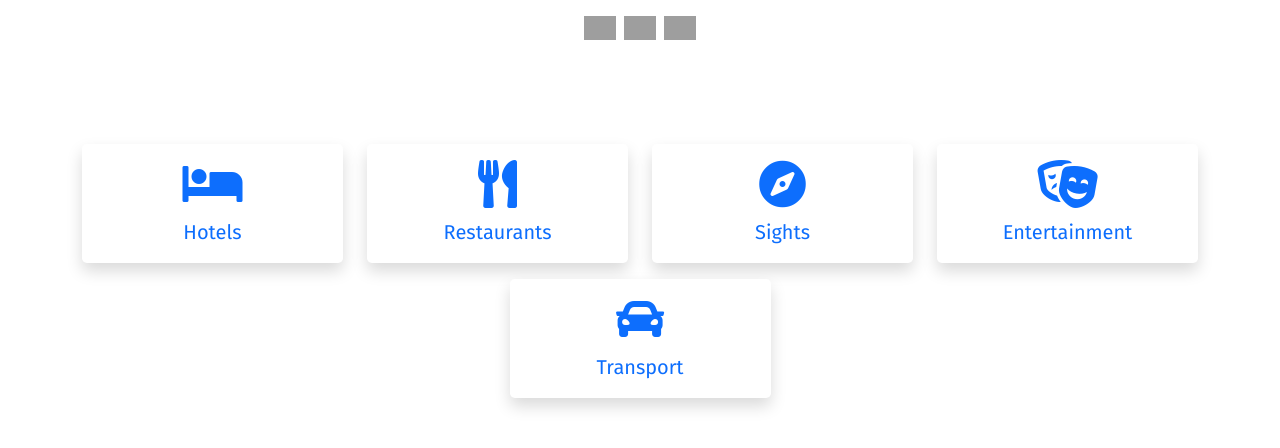
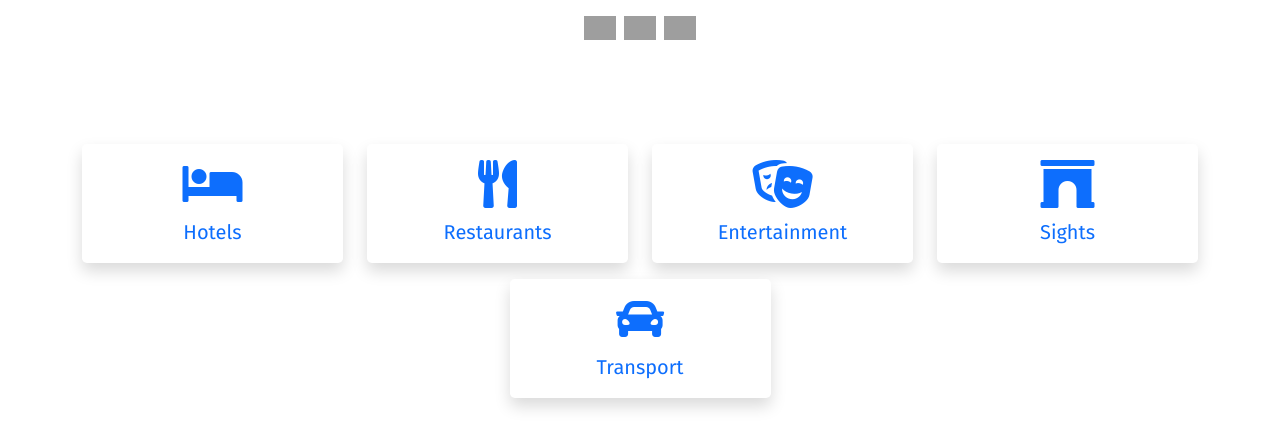
Before and after one commit to Kajaia/vue-datatables, a Vue app: page / in a window 1280 px wide. Shown: the top 448 px of the page. Built offline with nearby package versions, Linux system fonts and the light colour scheme; grey boxes are pictures that could not be loaded.

Commit message:
Added some categories but yet hidden

```diff
--- a/src/views/HomeView.vue
+++ b/src/views/HomeView.vue
@@ -10,7 +10,7 @@
               :to="{ name: 'Category', params: { category: 'hotels' } }"
               >{{
                 $store.state.locale === "ka"
-                  ? "სასტუმროები"
+                  ? "განთავსება"
                   : $store.state.locale === "en"
                   ? "Hotels"
                   : $store.state.locale === "ru"
@@ -32,33 +32,11 @@
               :to="{ name: 'Category', params: { category: 'restaurants' } }"
               >{{
                 $store.state.locale === "ka"
-                  ? "რესტორნები"
+                  ? "კვება"
                   : $store.state.locale === "en"
                   ? "Restaurants"
                   : $store.state.locale === "ru"
                   ? "Рестораны"
-                  : null
-              }}</router-link
-            >
-          </div>
-        </div>
-      </div>
-    </div>
-    <div class="col-6 col-md-4 col-lg-3 my-2">
-      <div class="card h-100 border-0 rounded-3 shadow">
-        <div class="card-body text-center">
-          <i class="fas fa-compass fa-3x text-primary"></i>
-          <div class="mt-2">
-            <router-link
-              class="stretched-link text-decoration-none fs-5"
-              :to="{ name: 'Category', params: { category: 'sights' } }"
-              >{{
-                $store.state.locale === "ka"
-                  ? "ღირსშესანიშნაობები"
-                  : $store.state.locale === "en"
-                  ? "Sights"
-                  : $store.state.locale === "ru"
-                  ? "Достопримечательности"
                   : null
               }}</router-link
             >
@@ -81,6 +59,72 @@
                   ? "Entertainment"
                   : $store.state.locale === "ru"
                   ? "Развлечение"
+                  : null
+              }}</router-link
+            >
+          </div>
+        </div>
+      </div>
+    </div>
+    <div class="col-6 col-md-4 col-lg-3 my-2 d-none">
+      <div class="card h-100 border-0 rounded-3 shadow">
+        <div class="card-body text-center">
+          <i class="fas fa-suitcase fa-3x text-primary"></i>
+          <div class="mt-2">
+            <router-link
+              class="stretched-link text-decoration-none fs-5"
+              :to="{ name: 'Category', params: { category: 'agencies' } }"
+              >{{
+                $store.state.locale === "ka"
+                  ? "ტურისტული სააგენტოები"
+                  : $store.state.locale === "en"
+                  ? "Travel agencies"
+                  : $store.state.locale === "ru"
+                  ? "Турагенства"
+                  : null
+              }}</router-link
+            >
+          </div>
+        </div>
+      </div>
+    </div>
+    <div class="col-6 col-md-4 col-lg-3 my-2 d-none">
+      <div class="card h-100 border-0 rounded-3 shadow">
+        <div class="card-body text-center">
+          <i class="fas fa-compass fa-3x text-primary"></i>
+          <div class="mt-2">
+            <router-link
+              class="stretched-link text-decoration-none fs-5"
+              :to="{ name: 'Category', params: { category: 'guides' } }"
+              >{{
+                $store.state.locale === "ka"
+                  ? "გიდები"
+                  : $store.state.locale === "en"
+                  ? "Guides"
+                  : $store.state.locale === "ru"
+                  ? "Гиды"
+                  : null
+              }}</router-link
+            >
+          </div>
+        </div>
+      </div>
+    </div>
+    <div class="col-6 col-md-4 col-lg-3 my-2">
+      <div class="card h-100 border-0 rounded-3 shadow">
+        <div class="card-body text-center">
+          <i class="fas fa-archway fa-3x text-primary"></i>
+          <div class="mt-2">
+            <router-link
+              class="stretched-link text-decoration-none fs-5"
+              :to="{ name: 'Category', params: { category: 'sights' } }"
+              >{{
+                $store.state.locale === "ka"
+                  ? "ღირსშესანიშნაობები"
+                  : $store.state.locale === "en"
+                  ? "Sights"
+                  : $store.state.locale === "ru"
+                  ? "Достопримечательности"
                   : null
               }}</router-link
             >
```
